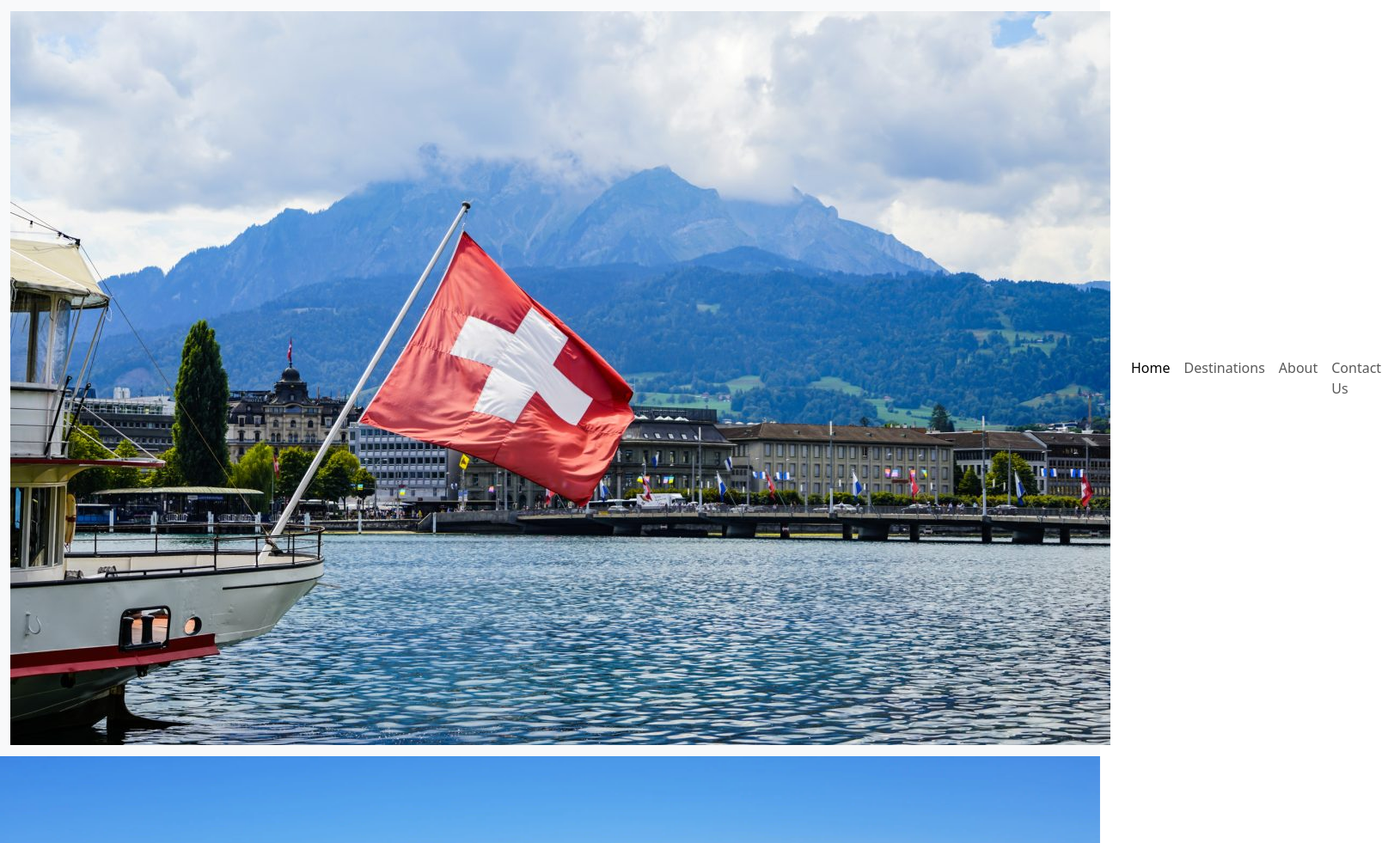
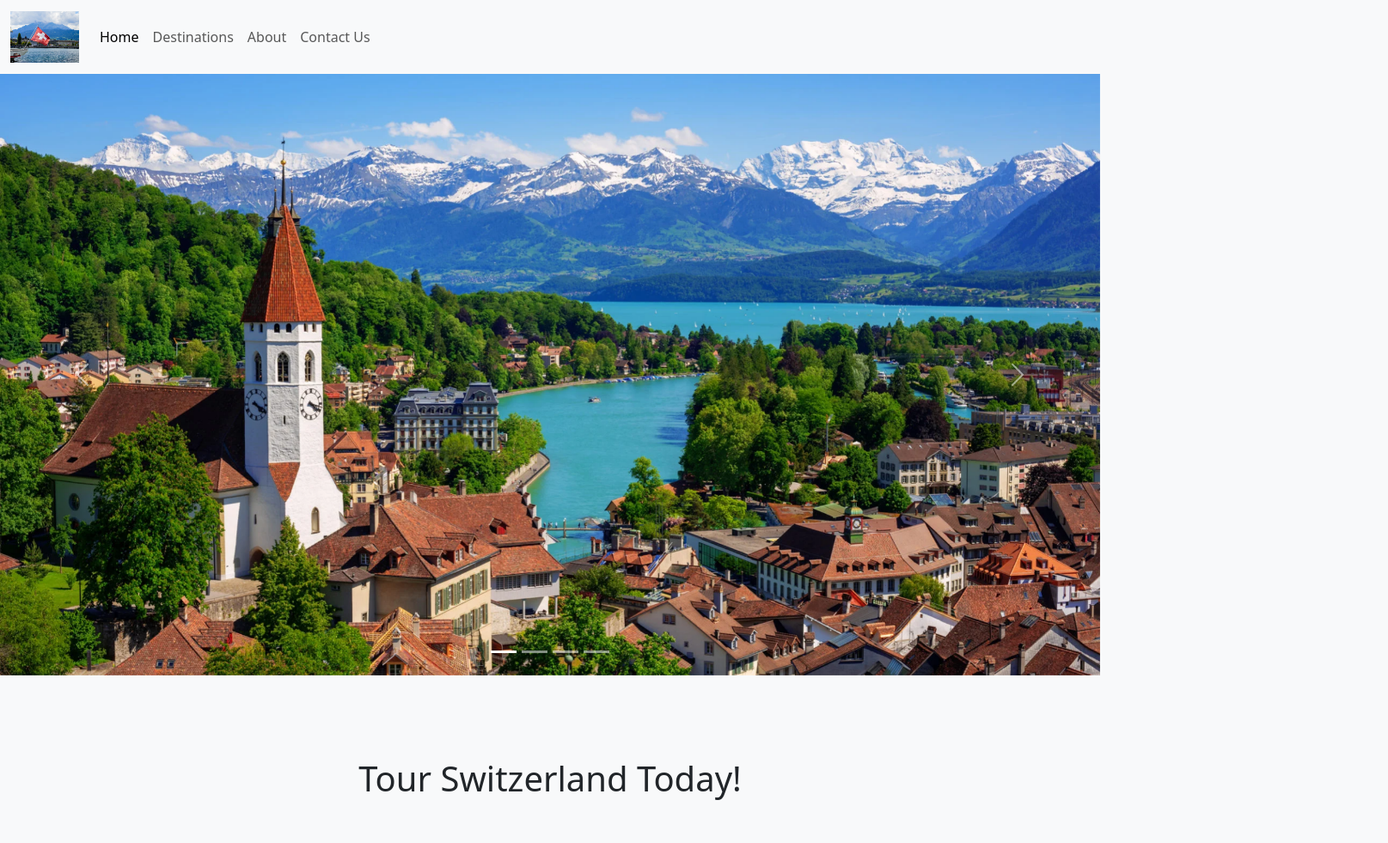
Before and after one commit to karenaroza04-svg/my-personal-website, a website: page index.html in a window 1280 px wide. Shown: the top 981 px of the page at 86% size, 1615 px wide, since content can reach past the window. Drawn offline with nearby package versions, Linux system fonts and the light colour scheme.

Commit message:
Update stylesheet links in index.html

```diff
--- a/index.html
+++ b/index.html
@@ -8,7 +8,7 @@
       href="./node_modules/bootstrap/dist/css/bootstrap.min.css"
       rel="stylesheet"
     />
-    <link rel="stylesheet" href="css/bootstrap.min.css">
+    <link href="style.css" rel="stylesheet" />
   </head>
   <body>
     <!-- Navbar -->
```
